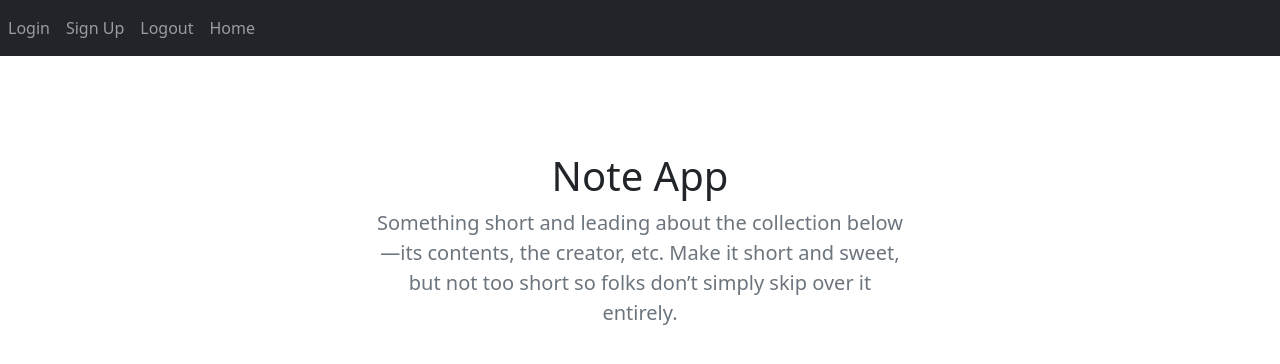
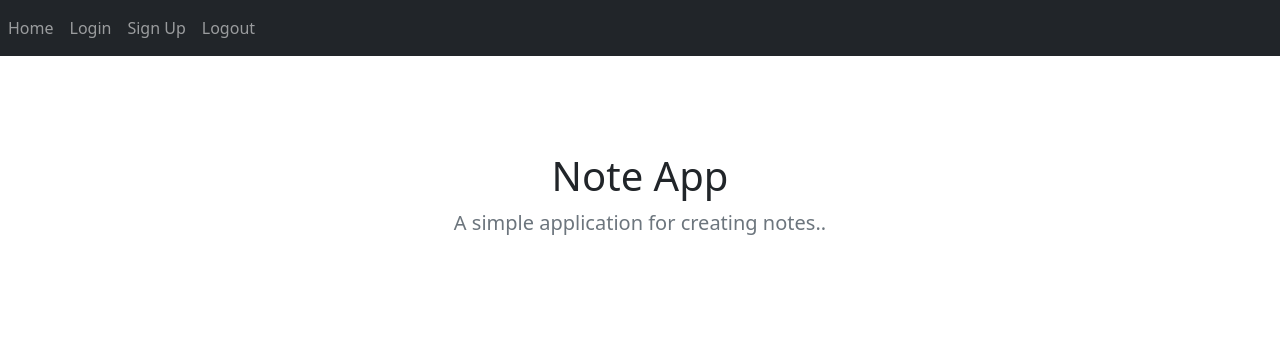
Before and after one commit to anderval/NoteApp, a Flask app: page / in a window 1280 px wide. Shown: the top 364 px of the page. Run offline with Flask 2, Linux system fonts and the light colour scheme; some libraries are stand-ins or nearby versions.

Commit message:
Edit Bootstrap

```diff
--- a/website/templates/base.html
+++ b/website/templates/base.html
@@ -3,8 +3,10 @@
 <head>
     <meta charset="UTF-8">
     <meta name="viewport" content="width=device-width, initial-scale=1.0">
-    <link href="https://cdn.jsdelivr.net/npm/bootstrap@5.2.3/dist/css/bootstrap.min.css" rel="stylesheet" integrity="sha384-rbsA2VBKQhggwzxH7pPCaAqO46MgnOM80zW1RWuH61DGLwZJEdK2Kadq2F9CUG65" crossorigin="anonymous">
-    <link href="https://stackpath.bootstrapcdn.com/font-awesome/4.7.0/css/font-awesome.min.css" rel="stylesheet" crossorigin="anonymous">
+    <link href="https://cdn.jsdelivr.net/npm/bootstrap@5.2.3/dist/css/bootstrap.min.css" rel="stylesheet"
+          integrity="sha384-rbsA2VBKQhggwzxH7pPCaAqO46MgnOM80zW1RWuH61DGLwZJEdK2Kadq2F9CUG65" crossorigin="anonymous">
+    <link href="https://stackpath.bootstrapcdn.com/font-awesome/4.7.0/css/font-awesome.min.css" rel="stylesheet"
+          crossorigin="anonymous">
     <title>{% block title %}Home{% endblock%}</title>
 </head>
 <body>
@@ -14,10 +16,10 @@
         </button>
         <div class="collapse navbar-collapse" id="navbar">
             <div class="navbar-nav">
+                <a class="nav-item nav-link" id="home" href="/">Home</a>
                 <a class="nav-item nav-link" id="login" href="/login">Login</a>
-                <a class="nav-item nav-link" id="login" href="/sign-up">Sign Up</a>
-                <a class="nav-item nav-link" id="login" href="/logout">Logout</a>
-                <a class="nav-item nav-link" id="login" href="/">Home</a>
+                <a class="nav-item nav-link" id="sign-up" href="/sign-up">Sign Up</a>
+                <a class="nav-item nav-link" id="logout" href="/logout">Logout</a>
             </div>
         </div>
     </nav>
--- a/website/templates/home.html
+++ b/website/templates/home.html
@@ -1,11 +1,11 @@
 {% extends "base.html" %} {% block title %}Home{% endblock %}
 {% block content %}
- <section class="py-5 text-center container">
-        <div class="row py-lg-5">
-          <div class="col-lg-6 col-md-8 mx-auto">
+<section class="py-5 text-center container">
+    <div class="row py-lg-5">
+        <div class="col-lg-6 col-md-8 mx-auto">
             <h1 class="fw-light">Note App</h1>
-            <p class="lead text-muted">Something short and leading about the collection below—its contents, the creator, etc. Make it short and sweet, but not too short so folks don’t simply skip over it entirely.</p>
-          </div>
+            <p class="lead text-muted">A simple application for creating notes..</p>
         </div>
- </section>
+    </div>
+</section>
 {% endblock %}
--- a/website/templates/login.html
+++ b/website/templates/login.html
@@ -1,7 +1,7 @@
 {% extends "base.html" %} {% block title %}Login{% endblock %}
 {% block content %}
 <form method="post">
-    <h3 align="center">Login</h3>
+    <h3 class="fw-light" align="center">Login</h3>
     <div class="form-group">
         <label for="email">Email Address</label>
         <input type="email" class="form-control" id="email" name="email" placeholder="Enter email"/>
--- a/website/templates/sign_up.html
+++ b/website/templates/sign_up.html
@@ -1,7 +1,7 @@
 {% extends "base.html" %} {% block title %}Sign Up{% endblock %}
 {% block content %}
 <form method="post">
-    <h3 align="center">Sign Up</h3>
+    <h3 class="fw-light" align="center">Sign Up</h3>
     <div class="form-group">
         <label for="email">Email Address</label>
         <input type="email" class="form-control" id="email" name="email" placeholder="Enter email"/>
```
Lines whose indentation alone changed are shown as unchanged.
